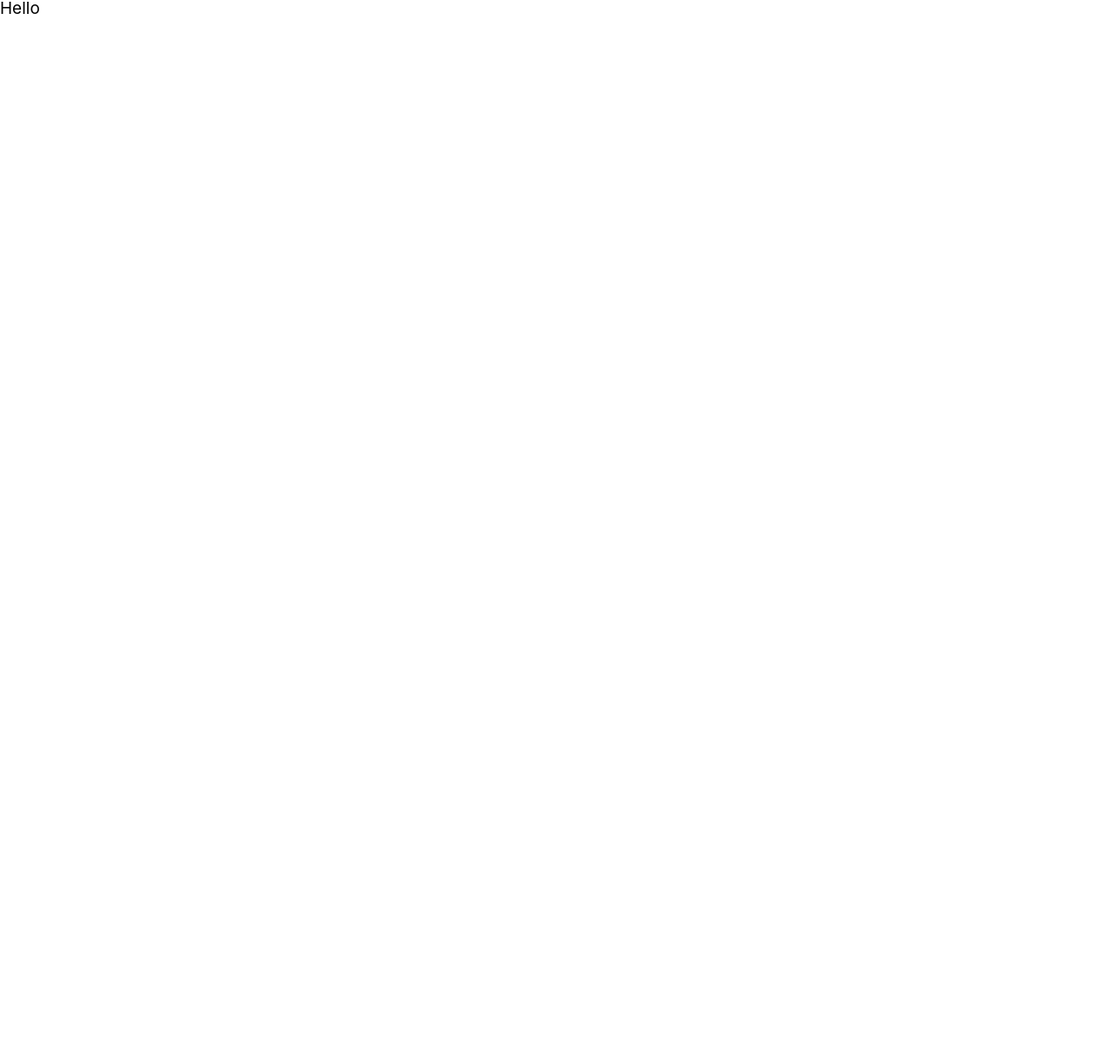
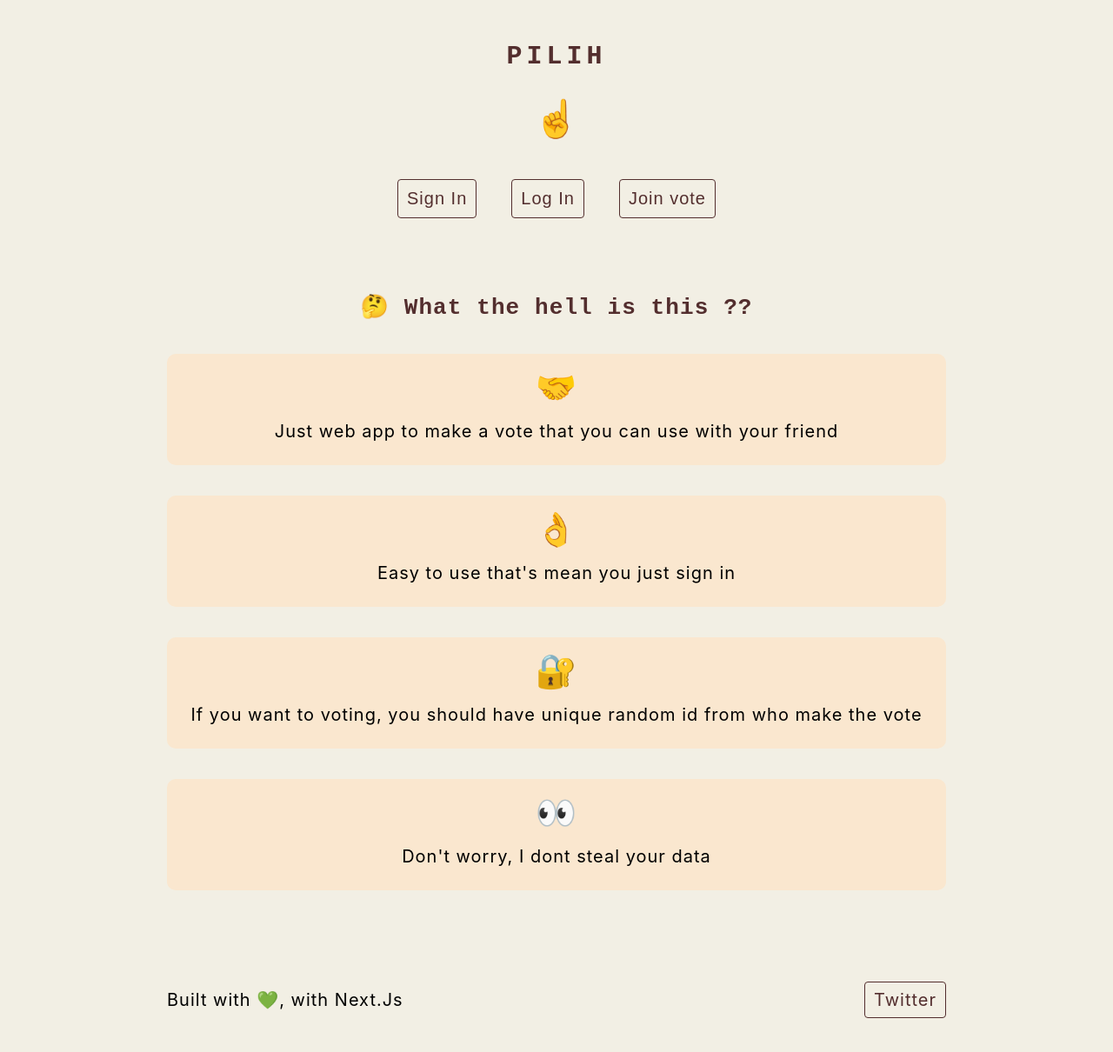
Before and after one commit to apriliandi246/pilih, a Next.js app: page / in a window 1280 px wide. Shown: the whole page at 87% size. Before the commit the page ends 800 px from the top, so only its background shows below. Built offline with nearby package versions, Linux system fonts and the light colour scheme.

Commit message:
add form to home page

```diff
--- a/pages/index.js
+++ b/pages/index.js
@@ -1,15 +1,124 @@
 import Head from "next/head";
+import { useState } from "react";
+import SignInForm from "../components/SignInForm";
+import LogInForm from "../components/LogInForm";
+import VoteInput from "../components/VoteInput";
 import styles from "../styles/home.module.css";
 
 export default function Home() {
+   const [statusLogInForm, setStatusLogInForm] = useState(false);
+   const [statusSignInForm, setStatusSignInForm] = useState(false);
+   const [statusVoteInputForm, setStatusVoteInputInForm] = useState(false);
+
+   function onClickButton(form) {
+      if (form === "signin") {
+         if (statusSignInForm === true) {
+            setStatusSignInForm(false);
+         } else {
+            setStatusSignInForm(true);
+            setStatusLogInForm(false);
+            setStatusVoteInputInForm(false);
+         }
+      }
+
+      if (form === "login") {
+         if (statusLogInForm === true) {
+            setStatusLogInForm(false);
+         } else {
+            setStatusLogInForm(true);
+            setStatusSignInForm(false);
+            setStatusVoteInputInForm(false);
+         }
+      }
+
+      if (form === "vote") {
+         if (statusVoteInputForm === true) {
+            setStatusVoteInputInForm(false);
+         } else {
+            setStatusLogInForm(false);
+            setStatusSignInForm(false);
+            setStatusVoteInputInForm(true);
+         }
+      }
+   }
+
    return (
       <>
          <Head>
             <title>Home</title>
          </Head>
 
-         <div>
-            <h1>Hello</h1>
+         <div className={styles.container}>
+            <div className={styles.header}>
+               <h1 className={styles.title}>PILIH</h1>
+               <h2 className={styles.emoji}>☝️</h2>
+
+               <div className={styles.auth}>
+                  <button onClick={() => onClickButton("signin")}>
+                     Sign In
+                  </button>
+                  <button onClick={() => onClickButton("login")}>Log In</button>
+                  <button onClick={() => onClickButton("vote")}>
+                     Join vote
+                  </button>
+               </div>
+            </div>
+
+            {statusSignInForm === true && <SignInForm />}
+            {statusLogInForm === true && <LogInForm />}
+            {statusVoteInputForm === true && <VoteInput />}
+
+            <div className={styles.about}>
+               <h1 className={styles.about_title}>
+                  🤔 What the hell is this ??
+               </h1>
+
+               <div
+                  className={`${styles.about_sectionOne} ${styles.about_section}`}
+               >
+                  <h1>🤝</h1>
+                  <p>
+                     Just web app to make a vote that you can use with your
+                     friend
+                  </p>
+               </div>
+
+               <div
+                  className={`${styles.about_sectionTwo} ${styles.about_section}`}
+               >
+                  <h1>👌</h1>
+                  <p>Easy to use that's mean you just sign in</p>
+               </div>
+
+               <div
+                  className={`${styles.about_sectionThree} ${styles.about_section}`}
+               >
+                  <h1>🔐</h1>
+                  <p>
+                     If you want to voting, you should have unique random id
+                     from who make the vote
+                  </p>
+               </div>
+
+               <div
+                  className={`${styles.about_sectionFour} ${styles.about_section}`}
+               >
+                  <h1>👀</h1>
+                  <p>Don't worry, I dont steal your data</p>
+               </div>
+            </div>
+
+            <footer className={styles.footer}>
+               <p>Built with 💚, with Next.Js</p>
+
+               <a
+                  href="https://twitter.com/calon_jenazah__"
+                  target="_blank"
+                  rel="noopener"
+               >
+                  Twitter
+               </a>
+            </footer>
          </div>
       </>
    );
--- /dev/null
+++ b/styles/form.module.css
@@ -0,0 +1,114 @@
+.container {
+   width: 100%;
+   display: flex;
+   align-items: center;
+   flex-direction: column;
+   justify-content: center;
+   margin: 60px auto 0 auto;
+}
+
+.title {
+   font-size: 1.4rem;
+   letter-spacing: 1px;
+   margin-bottom: 50px;
+}
+
+.input {
+   display: flex;
+   flex-direction: column;
+}
+
+.container form {
+   width: 100%;
+}
+
+.input label {
+   font-size: 1rem;
+   margin-bottom: 10px;
+}
+
+.input input {
+   outline: none;
+   padding: 0.5rem;
+   font-size: 1rem;
+   text-indent: 1px;
+   border-radius: 3px;
+   margin-bottom: 25px;
+   border: 1px solid #532e2e;
+   transition: background-color 0.1s, box-shadow 0.1s linear;
+}
+
+.input input:focus {
+   background-color: #f5f5f5;
+   box-shadow: 0 0 0 2px rgba(83, 46, 46, 0.671);
+}
+
+.submit_btn {
+   width: 100%;
+   outline: none;
+   color: #000000;
+   padding: 0.6rem;
+   font-size: 1rem;
+   cursor: pointer;
+   margin-top: 10px;
+   border-radius: 3px;
+   border: 1px solid #5f5858;
+   background-color: #f1ecec;
+   transition: background-color 0.1s, box-shadow 0.1s linear;
+}
+
+.submit_btn:hover,
+.login_link:hover {
+   background-color: #f5f5f5;
+}
+
+.submit_btn:focus {
+   background-color: #f5f5f5;
+   box-shadow: 0 0 0 2px #532e2eab;
+}
+
+/* media query */
+@media screen and (min-width: 600px) {
+   .container {
+      width: 67%;
+   }
+}
+
+@media screen and (min-width: 760px) {
+   .container {
+      width: 57%;
+   }
+
+   .input input {
+      padding: 0.5rem;
+   }
+}
+
+@media screen and (min-width: 910px) {
+   .container {
+      width: 50%;
+   }
+}
+
+@media screen and (min-width: 1080px) {
+   .container {
+      width: 50%;
+   }
+}
+
+@media screen and (min-width: 1200px) {
+   .input label {
+      font-size: 0.9rem;
+      margin-bottom: 13px;
+   }
+
+   .input input {
+      font-size: 0.9rem;
+      margin-bottom: 30px;
+   }
+
+   .submit_btn,
+   .login_link {
+      font-size: 0.9rem;
+   }
+}
--- a/styles/globals.css
+++ b/styles/globals.css
@@ -139,20 +139,24 @@ html {
       Ubuntu, Cantarell, "Open Sans", "Helvetica Neue", sans-serif;
 }
 
+body {
+   background-color: #f2efe4;
+}
+
 @media screen and (min-width: 760px) {
    html {
-      font-size: 17px;
+      font-size: 18px;
    }
 }
 
 @media screen and (min-width: 800px) {
    html {
-      font-size: 18px;
+      font-size: 19px;
    }
 }
 
 @media screen and (min-width: 1200px) {
    html {
-      font-size: 19px;
+      font-size: 20px;
    }
 }
--- a/styles/home.module.css
+++ b/styles/home.module.css
@@ -1,122 +1,163 @@
 .container {
-  min-height: 100vh;
-  padding: 0 0.5rem;
+   width: 88%;
+   margin: auto;
    display: flex;
+   align-items: center;
    flex-direction: column;
    justify-content: center;
-  align-items: center;
 }
 
-.main {
-  padding: 5rem 0;
-  flex: 1;
+.header {
    display: flex;
+   margin-top: 20px;
+   align-items: center;
+   flex-direction: column;
+}
+
+.img {
+   border-radius: 50%;
+}
+
+.title {
+   color: #532e2e;
+   margin-top: 30px;
+   font-size: 1.5rem;
+   font-weight: bold;
+   letter-spacing: 5px;
+   font-family: monospace;
+}
+
+.emoji {
+   font-size: 2.1rem;
+   margin: 35px 0 49px 0;
+}
+
+.auth {
+   gap: 40px;
+   display: flex;
+   align-items: center;
    flex-direction: column;
    justify-content: center;
+}
+
+.auth button {
+   padding: 10px;
+   outline: none;
+   color: #532e2e;
+   cursor: pointer;
+   font-size: 1rem;
+   border-radius: 4px;
+   letter-spacing: 1px;
+   text-decoration: none;
+   border: 1px solid #532e2e;
+   transition: box-shadow 0.2s;
+   background-color: transparent;
+}
+
+.auth button:focus {
+   box-shadow: 0 0 0 2px #532e2eab;
+}
+
+@media screen and (min-width: 650px) {
+   .auth {
+      flex-direction: row;
+   }
+}
+
+.about {
+   width: 100%;
+   display: flex;
+   margin-top: 90px;
    align-items: center;
+   flex-direction: column;
+   justify-content: center;
+}
+
+.about_title {
+   color: #532e2e;
+   font-size: 1.3rem;
+   font-weight: bold;
+   margin-bottom: 40px;
+   letter-spacing: 1.1px;
+   font-family: monospace;
+}
+
+.about_section {
+   width: 100%;
+   padding: 25px;
+   display: flex;
+   font-size: 1rem;
+   line-height: 27px;
+   text-align: center;
+   margin-bottom: 35px;
+   letter-spacing: 1px;
+   border-radius: 10px;
+   align-items: center;
+   flex-direction: column;
+   justify-content: center;
+   background-color: #fae7cf;
+}
+
+.about_section h1 {
+   font-size: 1.9rem;
+   margin-bottom: 1.2rem;
+}
+
+.about_section p {
+   font-size: 1rem;
 }
 
 .footer {
    width: 100%;
-  height: 100px;
-  border-top: 1px solid #eaeaea;
    display: flex;
-  justify-content: center;
+   margin-top: 70px;
+   margin-bottom: 40px;
    align-items: center;
+   justify-content: space-between;
 }
 
-.footer img {
-  margin-left: 0.5rem;
+.footer p {
+   letter-spacing: 1px;
 }
 
 .footer a {
-  display: flex;
-  justify-content: center;
-  align-items: center;
+   padding: 10px;
+   outline: none;
+   color: #532e2e;
+   cursor: pointer;
+   font-size: 1rem;
+   border-radius: 4px;
+   letter-spacing: 1px;
+   text-decoration: none;
+   border: 1px solid #532e2e;
+   transition: box-shadow 0.2s;
+   background-color: transparent;
 }
 
-.title a {
-  color: #0070f3;
-  text-decoration: none;
+.footer a:focus {
+   box-shadow: 0 0 0 2px #532e2eab;
 }
 
-.title a:hover,
-.title a:focus,
-.title a:active {
-  text-decoration: underline;
+@media screen and (min-width: 880px) {
+   .container {
+      width: 80%;
+   }
 }
 
-.title {
-  margin: 0;
-  line-height: 1.15;
-  font-size: 4rem;
+@media screen and (min-width: 1030px) {
+   .container {
+      width: 70%;
+   }
 }
 
-.title,
-.description {
-  text-align: center;
+@media screen and (min-width: 1375px) {
+   .container {
+      width: 50%;
+   }
 }
 
-.description {
-  line-height: 1.5;
-  font-size: 1.5rem;
-}
-
-.code {
-  background: #fafafa;
-  border-radius: 5px;
-  padding: 0.75rem;
-  font-size: 1.1rem;
-  font-family: Menlo, Monaco, Lucida Console, Liberation Mono, DejaVu Sans Mono,
-    Bitstream Vera Sans Mono, Courier New, monospace;
-}
-
-.grid {
-  display: flex;
-  align-items: center;
-  justify-content: center;
-  flex-wrap: wrap;
-  max-width: 800px;
-  margin-top: 3rem;
-}
-
-.card {
-  margin: 1rem;
-  flex-basis: 45%;
-  padding: 1.5rem;
-  text-align: left;
-  color: inherit;
-  text-decoration: none;
-  border: 1px solid #eaeaea;
-  border-radius: 10px;
-  transition: color 0.15s ease, border-color 0.15s ease;
-}
-
-.card:hover,
-.card:focus,
-.card:active {
-  color: #0070f3;
-  border-color: #0070f3;
-}
-
-.card h3 {
-  margin: 0 0 1rem 0;
-  font-size: 1.5rem;
-}
-
-.card p {
-  margin: 0;
-  font-size: 1.25rem;
-  line-height: 1.5;
-}
-
-.logo {
-  height: 1em;
-}
-
-@media (max-width: 600px) {
-  .grid {
-    width: 100%;
-    flex-direction: column;
+@media screen and (min-width: 1720px) {
+   .container {
+      width: 40%;
    }
 }
```
Lines whose indentation alone changed are shown as unchanged.
